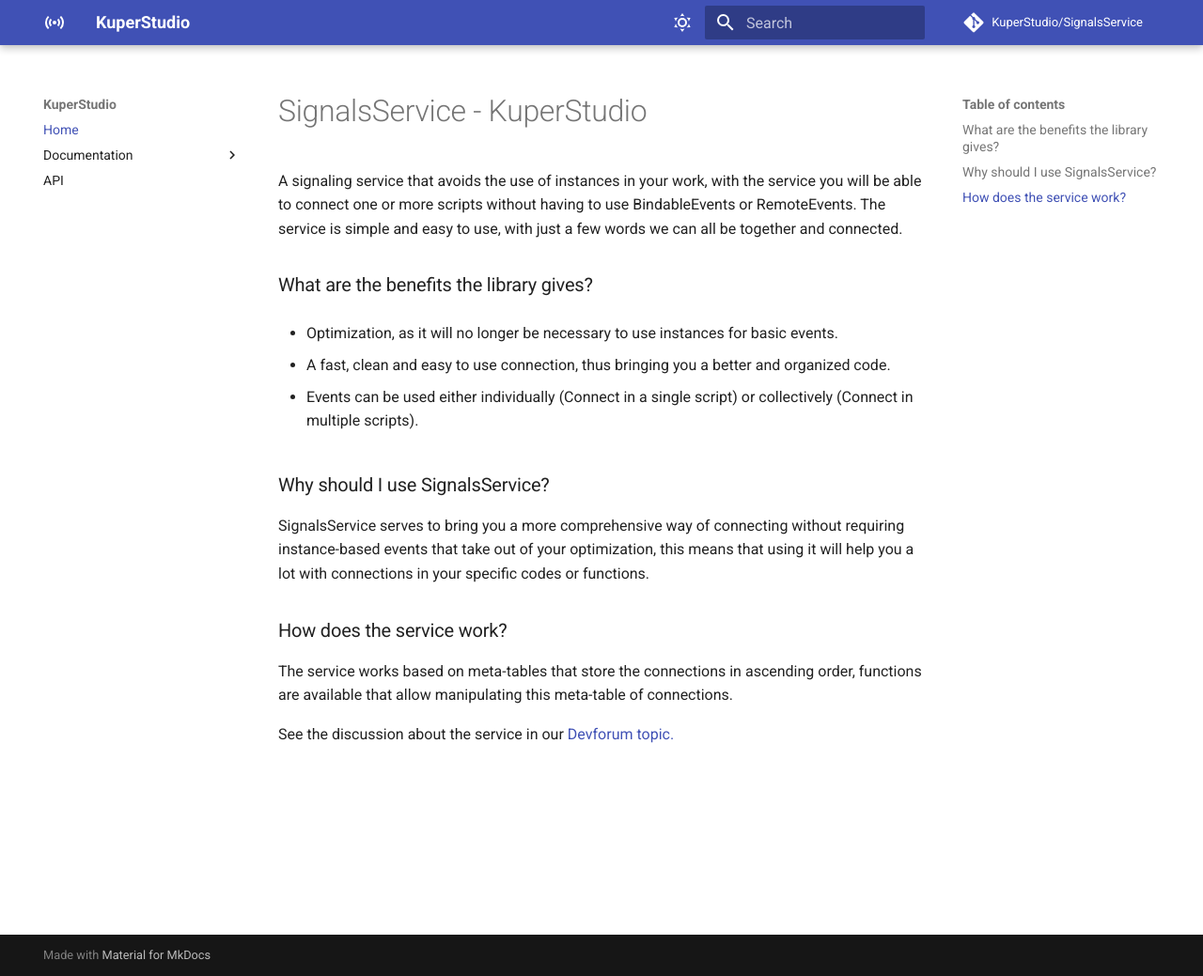
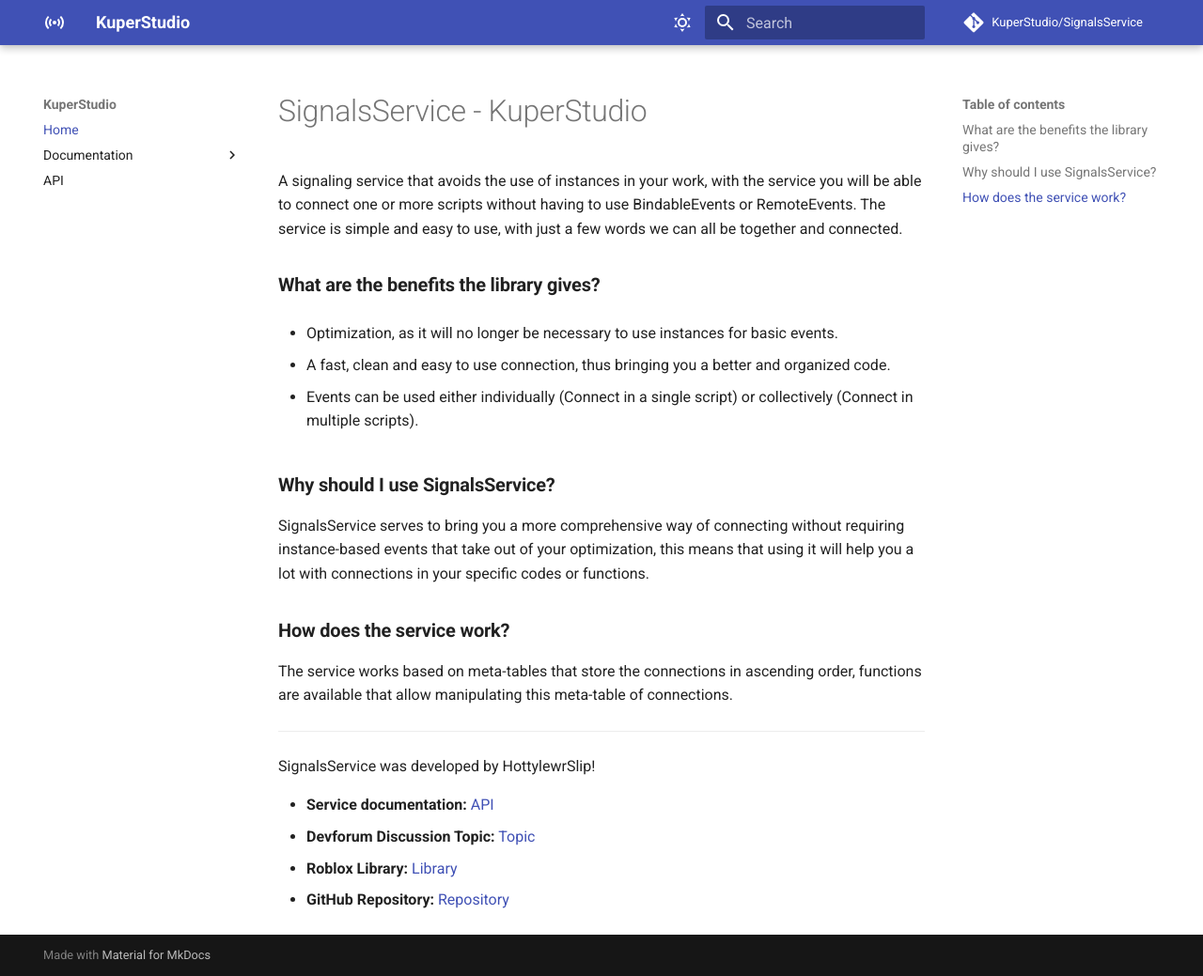
Before and after one commit to KuperStudio/SignalsService, an MkDocs documentation site: the page built from docs/index.md, in a window 1280 px wide and 1039 px high. Shown: the whole window at 94% size. Built offline with MkDocs 1.6.1 and Material for MkDocs 9.7.7, drawn with Linux system fonts in a browser that asks for light colours; comment, search, counter and statistics services are not loaded.

Commit message:
Update index.md

```diff
--- a/docs/index.md
+++ b/docs/index.md
@@ -2,17 +2,24 @@
 A signaling service that avoids the use of instances in your work, with the service you will be able to connect one or more scripts without having to use BindableEvents or RemoteEvents.
 The service is simple and easy to use, with just a few words we can all be together and connected.
 
-### What are the benefits the library gives?
+### **What are the benefits the library gives?**
 * Optimization, as it will no longer be necessary to use instances for basic events.
 
 * A fast, clean and easy to use connection, thus bringing you a better and organized code.
 
 * Events can be used either individually (Connect in a single script) or collectively (Connect in multiple scripts).
 
-### Why should I use SignalsService?
+### **Why should I use SignalsService?**
 SignalsService serves to bring you a more comprehensive way of connecting without requiring instance-based events that take out of your optimization, this means that using it will help you a lot with connections in your specific codes or functions.
 
-### How does the service work?
+### **How does the service work?**
 The service works based on meta-tables that store the connections in ascending order, functions are available that allow manipulating this meta-table of connections.
 
-See the discussion about the service in our [Devforum topic.](https://devforum.roblox.com/t/1548916)
+---
+
+SignalsService was developed by HottylewrSlip!
+
+* **Service documentation:** [API](https://kuperstudio.github.io/SignalsService/)
+* **Devforum Discussion Topic:** [Topic](https://devforum.roblox.com/t/1548916)
+* **Roblox Library:** [Library](https://www.roblox.com/library/7715453598/SignalsService)
+* **GitHub Repository:** [Repository](https://devforum.roblox.com/t/signalsservice-connect-with-us/1548916)
```
